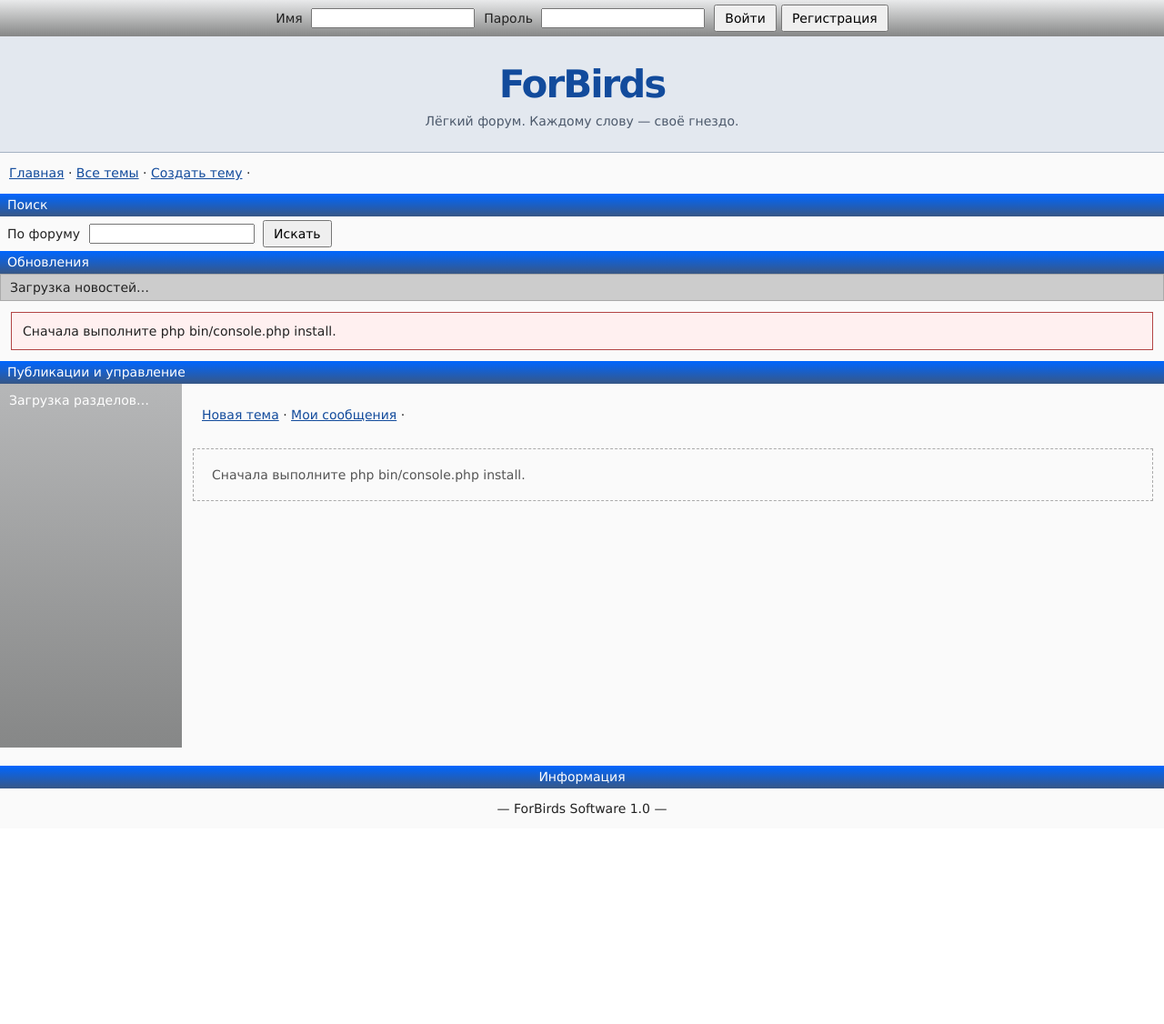
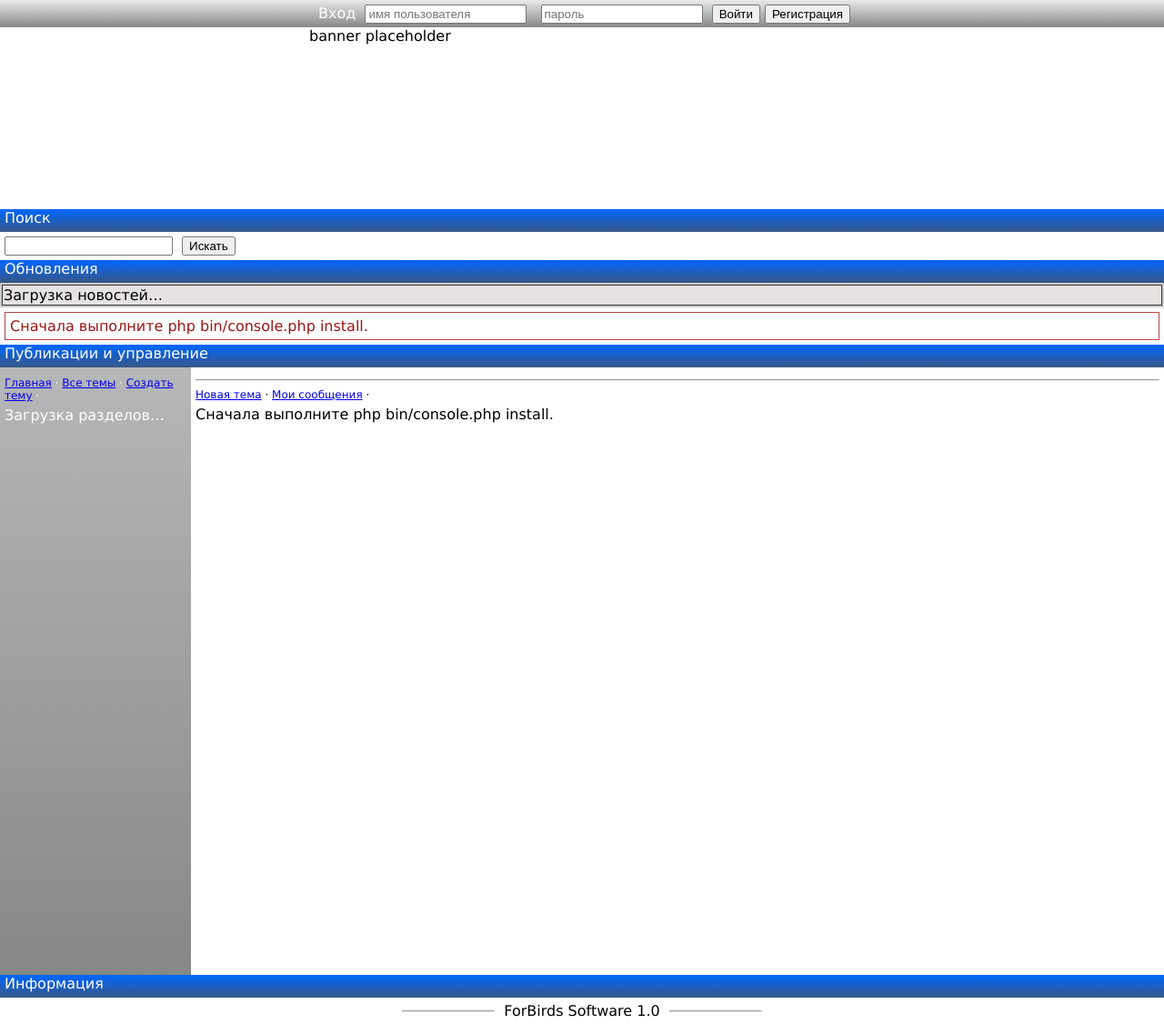
Before and after one commit to dolkiztnbb/forbirds, a PHP site: page /dashboard.html in a window 1280 px wide. Shown: the whole page at 91% size. Before the commit the page ends 895 px from the top, so only its background shows below. Run offline with PHP 8.4, Linux system fonts and the light colour scheme.

Commit message:
Restore original forum layout while preserving API integration
Co-authored-by: arena-agent <297053741+arena-agent@users.noreply.github.com>

```diff
--- a/public/app.css
+++ b/public/app.css
@@ -1,73 +1,85 @@
-/* Keep the blue bands, grey panels and table-based post layout of the original mockups. */
+/* The pre-API appearance lives in general.css, deliberately left unchanged.
+ * Only functional additions and narrow-screen adaptations belong here. */
 [hidden] { display: none !important; }
-* { box-sizing: border-box; }
-body { font-size: 14px; color: #222; background: #fafafa; }
-a { color: #124b9c; }
-button, input, textarea, select { font: inherit; }
-button { cursor: pointer; padding: 5px 10px; }
+button { cursor: pointer; }
 button:disabled { cursor: not-allowed; }
 button:focus-visible, a:focus-visible, input:focus-visible, textarea:focus-visible, select:focus-visible { outline: 2px solid #064cca; outline-offset: 2px; }
-.sub { min-height: 40px; height: auto; color: #222; padding: 4px; }
-.sub form { display: flex; gap: 5px; justify-content: center; align-items: center; flex-wrap: wrap; }
-.sub input { max-width: 180px; }
-.banner { text-align: center; padding: 28px 10px 18px; background: #e3e8ef; border-bottom: 1px solid #a5b2c3; }
-.banner > a { font-size: 42px; font-weight: bold; text-decoration: none; letter-spacing: -2px; }
-.banner p { color: #4c596b; margin: 8px 0; }
-.site-nav, .dashboard-nav { padding: 10px; line-height: 1.8; }
-.title { height: auto; min-height: 25px; padding: 4px 8px; }
-#search-form { padding: 3px 8px; }
-.news-table { border-collapse: collapse; }
-.news-table td { padding: 6px 10px; border: 1px solid #aaa; }
-.news-date { width: 160px; white-space: nowrap; }
-table.main-layout { height: auto; min-height: 50vh; }
-.sidebar { width: 200px; padding: 10px; }
-.sidebar a { color: #122e5b; font-weight: bold; }
-.sidebar-scroll { height: auto; max-height: none; }
-.sidebar details { margin-bottom: 15px; }
-.sidebar p { color: #252a30; white-space: pre-wrap; }
-.main-content { vertical-align: top; padding: 12px; }
-.author-info { width: auto; font-size: 11px; padding: 2px; text-align: center; color: #555; }
-td.post-author { width: 140px; }
+.sub form { display: inline; }
+.sub input { width: 170px; }
+.banner { text-align: center; }
+/* The original referenced a missing banner.png. Keep its 600×200 slot without a broken image request. */
+.banner-placeholder { display: inline-block; width: 600px; max-width: 100%; height: 200px; box-sizing: border-box; text-align: left; vertical-align: top; color: inherit; text-decoration: none; }
+.site-nav { padding: 5px 0; font-size: 12px; }
+.dashboard-nav { margin-bottom: 5px; font-size: 12px; }
+.sidebar { padding: 5px; }
+.main-content { padding: 5px; vertical-align: top; min-width: 0; }
+.news-table td { border: 1px solid #333; background-color: #e6e2e2; padding: 1px; }
+.news-date { width: 200px; font-weight: bold; }
+#feed-description:empty { display: none; }
+.post-table { table-layout: fixed; }
+.post-header > * { margin-right: 5px; }
+.post-header b a { color: inherit; text-decoration: none; }
+.post-number { font-style: italic; color: inherit; text-decoration: none; }
+.post-header time { font-size: 11px; }
+.avatar { width: 100px; height: 100px; }
 .author-name { overflow-wrap: anywhere; }
-.avatar { max-width: 64px; width: 64px; height: 64px; }
-.post-body { display: block; white-space: pre-wrap; overflow-wrap: anywhere; line-height: 1.5; }
-.post-header { display: flex; align-items: center; gap: 8px; flex-wrap: wrap; }
-.post-header time, .post-status { font-size: 12px; color: #555; }
-.post-status { border: 1px solid #aaa; padding: 2px 5px; background: #fff7d7; }
-.mod-tools { float: none; display: flex; flex-wrap: wrap; gap: 4px; margin-top: 10px; }
-.mod-tools button { font-size: 12px; }
-.post-links { margin-top: 12px; }
-.attachments { display: flex; flex-wrap: wrap; gap: 5px; margin-top: 10px; }
-.file-box { height: auto; width: auto; max-width: 100%; overflow-wrap: anywhere; }
+.post-body { display: block; white-space: pre-wrap; overflow-wrap: anywhere; }
+.post-status { font-size: 11px; font-style: italic; }
+.mod-tools { margin-top: 5px; }
+.mod-tools button { margin: 1px; }
+.post-links { margin: 5px 0; border-top: 1px solid #000; padding-top: 3px; }
+.attachments { margin-top: 5px; }
+.file-box { box-sizing: border-box; width: 110px; min-height: 100px; height: auto; margin: 2px; overflow-wrap: anywhere; }
 .file-box.spoiler { background: #d0c7d8; }
-#notice { margin: 12px; padding: 12px; border: 1px solid #7a9fc7; background: #edf5ff; white-space: pre-wrap; }
-#notice.error { border-color: #b34545; background: #fff0f0; }
-#composer { max-width: 1000px; border-top: 1px solid #aaa; margin-top: 16px; }
-#post-form label, #section-form > label { display: block; margin: 8px 0; }
-#post-form input:not([type=checkbox]):not([type=file]), #post-form select, #section-form input, #section-form textarea { display: block; max-width: 100%; width: 100%; margin: 5px 0; padding: 6px; }
-.heading-tb { height: auto; }
-.post-tb { height: 180px; min-height: 100px; resize: vertical; padding: 8px; }
-.dnd { padding: 12px; height: auto; min-height: 100px; background: #efefef; }
-.dnd.drag-over { border: 2px solid #0754bf; background: #e6effc; }
-#file-input { display: block; max-width: 100%; }
-#file-list { list-style: none; margin: 10px 0; padding: 0; }
-#file-list li { display: flex; align-items: center; flex-wrap: wrap; gap: 10px; padding: 5px; border-bottom: 1px solid #ccc; }
-#file-list label { display: inline-flex; align-items: center; }
-.pow-box { border: 1px solid #8a99a9; background: #edf0f4; margin-top: 12px; }
-#pow-status { display: inline-block; margin: 8px; }
+#notice { margin: 5px; padding: 5px; border: 1px solid #888; white-space: pre-wrap; }
+#notice.error { border-color: #b34545; color: #9b1717; }
+#composer-title, #section-admin h2 { font-size: 16px; font-weight: normal; margin: 5px 0; }
+.composer-table { table-layout: fixed; }
+.composer-table td { padding: 5px; vertical-align: top; }
+.composer-options { width: 200px; }
+#topic-fields > label { display: block; margin-bottom: 5px; }
+#topic-fields input, #post-form textarea { box-sizing: border-box; }
+#topic-fields input { margin-right: 0; }
+#publish-flags { padding: 0; margin: 0; border: 0; }
+#publish-flags legend { display: none; }
+#publish-flags label { display: block; }
+#post-submit { width: 100%; height: 100px; }
+#file-input { display: block; max-width: 100%; box-sizing: border-box; }
+.dnd.drag-over { outline: 2px solid #0754bf; }
+#file-list:empty { display: none; }
+#file-list li { overflow-wrap: anywhere; }
+#file-list label, #file-list button { margin-left: 5px; }
+.pow-box { margin: 5px 0; padding: 5px; border: 1px solid #888; font-size: 12px; }
+.pow-box p { margin: 5px 0; }
+#pow-status { display: inline-block; margin: 5px; }
 #cooldown { font-weight: bold; }
-#post-submit { min-width: 180px; padding: 12px; margin-top: 8px; }
-.pagination { display: flex; gap: 12px; align-items: center; margin: 16px 0; flex-wrap: wrap; }
-#section-admin { margin-top: 24px; max-width: 600px; }
-footer { text-align: center; margin-top: 20px; }
-.empty { padding: 20px; color: #555; border: 1px dashed #aaa; }
-@media (max-width: 650px) {
-  .main-layout, .main-layout > tbody, .main-layout > tbody > tr, .main-layout > tbody > tr > td { display: block; width: 100%; }
-  .sidebar { padding: 8px; }
-  .sidebar details { display: inline-block; vertical-align: top; margin: 4px 12px 4px 0; }
-  td.post-author { width: 85px; }
-  .author-info { font-size: 10px; }
-  .news-date { width: 100px; }
-  .main-content { padding: 8px; }
-  .banner { padding: 20px 8px 10px; }
+#post-result:empty { display: none; }
+.pagination { margin: 5px 0; }
+.pagination > * { margin-right: 10px; }
+.pagination:empty { display: none; }
+#section-admin { border-top: 1px solid #888; margin-top: 10px; }
+#section-admin label { display: block; margin: 5px 0; }
+#section-admin input:not([type=checkbox]), #section-admin textarea { max-width: 100%; box-sizing: border-box; }
+.footer-table { margin: 0 auto; border-spacing: 0; }
+.footer-table td { padding: 5px; vertical-align: middle; }
+.footer-table hr { width: 100px; }
+.empty { margin: 5px 0; }
+@media (max-width: 700px) {
+  .sub { height: auto; min-height: 30px; }
+  .sub input { max-width: 30vw; }
+  .main-layout, .main-layout > tbody, .main-layout > tbody > tr, .main-layout > tbody > tr > td { display: block; width: auto; }
+  table.main-layout { width: 100%; height: auto; }
+  .sidebar-scroll { height: auto; max-height: 200px; }
+  .site-nav { font-size: 14px; }
+  .scroll { height: auto; max-height: none; padding-right: 0; }
+  .banner-placeholder { height: 200px; }
+  td.post-author { width: 100px; }
+  .avatar { width: 80px; height: 80px; }
+  .mod-tools { float: none; }
+  .composer-table, .composer-table > tbody, .composer-table > tbody > tr, .composer-table > tbody > tr > td { display: block; width: auto; }
+  .composer-table { width: 100%; }
+  .post-tb { height: 35vh; }
+  #post-submit { height: 60px; }
+  .footer-table hr { width: 50px; }
+  .news-date { width: 110px; }
 }
--- a/public/app.js
+++ b/public/app.js
@@ -74,7 +74,7 @@ async function loadSections() {
   const side = $('#sections'); side.replaceChildren();
   if (!sections.length) side.append(node('p', 'Разделов пока нет. Администратор может создать первый в панели публикаций.'));
   for (const section of sections) {
-    const details = node('details'); details.open = true;
+    const details = node('details');
     const summary = node('summary'); summary.append(link(section.title + (section.is_archived ? ' [архив]' : ''), '/index.html?section_id=' + section.id));
     details.append(summary, node('p', section.description)); side.append(details);
   }
@@ -137,11 +137,14 @@ function renderPost(item, { title = '', threadLink = true, replyCount } = {}) {
     a.addEventListener('click', event => { event.preventDefault(); profile(item.user_id).catch(notify); });
     if (item.author_banned) { const s = node('s'); s.append(a); name.append(s); } else name.append(a);
   } else name.textContent = username;
-  const avatar = node('img', null, 'avatar'); avatar.src = '/avatars/noavatar.png'; avatar.alt = ''; avatar.width = 64; avatar.height = 64;
+  const avatar = node('img', null, 'avatar'); avatar.src = '/avatars/noavatar.png'; avatar.alt = ''; avatar.width = 100; avatar.height = 100;
   author.append(name, node('div', roleLabels[item.author_role] || 'Гость', 'author-rank'), avatar);
   const header = node('div', null, 'post-header');
-  if (title) header.append(threadLink ? link(title, '/post.html?id=' + item.thread_id) : node('strong', title));
-  header.append(link('№' + item.id, '/post.html?id=' + item.thread_id + '#post-' + item.id));
+  if (title) {
+    const heading = node('b'); heading.append(threadLink ? link(title, '/post.html?id=' + item.thread_id) : node('span', title)); header.append(heading);
+  }
+  const number = link('№' + item.id, '/post.html?id=' + item.thread_id + '#post-' + item.id);
+  number.className = 'post-number'; header.append(number);
   const time = node('time', date(item.created_at)); time.dateTime = item.created_at; header.append(time);
   if (item.status !== 'approved' || staff()) header.append(node('span', labels[item.status], 'post-status'));
   content.append(header, node('hr'), node('div', item.body, 'post-body'));
@@ -176,14 +179,14 @@ function renderPost(item, { title = '', threadLink = true, replyCount } = {}) {
       tools.append(b);
     }
     if (item.user_id && item.user_id !== me.id && item.author_role !== 'admin') tools.append(button('Права / бан автора', () => profile(item.user_id)));
-    content.append(tools);
+    header.append(tools);
   }
   row.append(author, content); tbody.append(row); table.append(tbody); table.id = 'post-' + item.id;
   return table;
 }
 async function loadFeed() {
   const query = pageQuery(), sectionId = params.get('section_id'), search = params.get('q');
-  let title = 'Главная', description = 'Публикации, отмеченные для главной страницы.';
+  let title = 'Главная', description = '';
   if (sectionId) {
     query.set('section_id', sectionId);
     const section = sections.find(s => String(s.id) === sectionId);
--- a/public/dashboard.html
+++ b/public/dashboard.html
@@ -12,22 +12,18 @@
   <header>
     <div class="sub">
       <form id="auth-form" action="/api/auth/login" method="post">
-        <label>Имя <input name="username" autocomplete="username" required minlength="3" maxlength="32" pattern="[A-Za-z0-9_]+"></label>
-        <label>Пароль <input name="password" type="password" autocomplete="current-password" required minlength="12" maxlength="72"></label>
+        Вход <input aria-label="Имя пользователя" placeholder="имя пользователя" name="username" autocomplete="username" required minlength="3" maxlength="32" pattern="[A-Za-z0-9_]+">
+        <input aria-label="Пароль" placeholder="пароль" name="password" type="password" autocomplete="current-password" required minlength="12" maxlength="72">
         <button name="action" value="login">Войти</button>
         <button name="action" value="register">Регистрация</button>
       </form>
       <div id="account" hidden><span id="account-name"></span> <button id="logout" type="button">Выйти</button></div>
     </div>
-    <div class="banner"><a href="/">ForBirds</a><p>Лёгкий форум. Каждому слову — своё гнездо.</p></div>
-    <nav class="site-nav" aria-label="Навигация">
-      <a href="/">Главная</a> · <a href="/index.html?view=all">Все темы</a> ·
-      <a href="/dashboard.html">Создать тему</a> · <a href="/dashboard.html?mode=mine" id="my-link" hidden>Мои сообщения</a>
-      <a href="/dashboard.html?mode=queue" id="queue-link" hidden>Модерация</a>
-    </nav>
+    <div class="banner"><a class="banner-placeholder" href="/" aria-label="На главную">banner placeholder</a></div>
+
     <div class="title">Поиск</div>
     <form id="search-form" action="/index.html" method="get">
-      <label>По форуму <input name="q" type="search" required minlength="2" maxlength="200"></label>
+      <input aria-label="Поиск по форуму" name="q" type="search" required minlength="2" maxlength="200">
       <button>Искать</button>
     </form>
     <div class="title">Обновления</div>
@@ -37,8 +33,16 @@
   <noscript><p>Для форм и локальной хэш-капчи необходим JavaScript. Вычисления выполняются только после нажатия кнопки проверки.</p></noscript>
   <div class="title" id="page-title">Публикации и управление</div>
   <table class="main-layout"><tbody><tr>
-    <td class="sidebar"><nav class="sidebar-scroll" id="sections" aria-label="Разделы">Загрузка разделов…</nav></td>
+    <td class="sidebar">
+    <nav class="site-nav" aria-label="Навигация">
+      <a href="/">Главная</a> · <a href="/index.html?view=all">Все темы</a> ·
+      <a href="/dashboard.html">Создать тему</a> · <a href="/dashboard.html?mode=mine" id="my-link" hidden>Мои сообщения</a>
+      <a href="/dashboard.html?mode=queue" id="queue-link" hidden>Модерация</a>
+    </nav>
+      <nav class="sidebar-scroll" id="sections" aria-label="Разделы">Загрузка разделов…</nav></td>
     <td class="main-content">
+      <hr>
+      <div class="scroll">
 
       <nav class="dashboard-nav"><a href="/dashboard.html">Новая тема</a> · <a href="?mode=mine">Мои сообщения</a> · <a id="queue-tab" href="?mode=queue" hidden>Очередь модерации</a></nav>
       <div id="dashboard-content"></div>
@@ -47,22 +51,35 @@
       <section id="composer" hidden>
         <h2 id="composer-title">Создать тему</h2>
         <form id="post-form" action="/api/threads" method="post" enctype="multipart/form-data">
+          <table class="post-table p composer-table"><tbody>
+            <tr>
+              <td class="composer-body">
                 <div id="topic-fields">
                   <label>Раздел <select name="section_id" id="section-select" required></select></label>
-            <label>Заголовок <input class="heading-tb" name="title" maxlength="200" required></label>
+                  <input class="heading-tb" aria-label="Заголовок" name="title" placeholder="заголовок" maxlength="200" required>
                 </div>
-          <label>Текст сообщения <textarea class="post-tb" name="body" required maxlength="50000"></textarea></label>
+                <textarea class="post-tb" aria-label="Текст сообщения" name="body" placeholder="текст" required maxlength="50000"></textarea>
+              </td>
+              <td class="composer-options">
                 <fieldset id="publish-flags" hidden><legend>Размещение</legend>
                   <label><input name="is_news" type="checkbox">Добавить в новости</label>
-            <label><input name="is_featured" type="checkbox">Добавить на главную</label>
+                  <label><input name="is_featured" type="checkbox">Добавить на главную страницу</label>
                 </fieldset>
+              </td>
+            </tr>
+            <tr>
+              <td>
                 <div class="dnd" id="drop-zone" tabindex="0" aria-label="Загрузка файлов">
-            <label>До 10 файлов, до 5 МиБ каждый, 20 МиБ суммарно.
+                  <label>Перетащите или вставьте файлы сюда
                     <input id="file-input" type="file" multiple accept=".jpg,.jpeg,.png,.gif,.webp,.txt,.pdf,.zip">
                   </label>
-            <span>Выберите, перетащите или вставьте файлы. Разрешены изображения, TXT, PDF, ZIP.</span>
+                  <small>До 10 файлов, 5 МиБ каждый, 20 МиБ суммарно.</small>
                 </div>
                 <ul id="file-list"></ul>
+              </td>
+              <td class="composer-options"><button id="post-submit" type="submit" disabled>Запостить</button></td>
+            </tr>
+          </tbody></table>
           <fieldset class="pow-box"><legend>Локальная хэш-проверка</legend>
             <p>Без внешних сервисов. Проверка использует процессор устройства и не доказывает, что вы человек.</p>
             <p id="cooldown" role="status"></p>
@@ -71,7 +88,6 @@
             <span id="pow-status" role="status" aria-live="polite">Загрузка условий публикации…</span>
           </fieldset>
           <p>Все публикации проходят премодерацию, кроме сообщений доверенных участников и персонала.</p>
-          <button id="post-submit" type="submit" disabled>Запостить</button>
           <p id="post-result" role="status" aria-live="polite"></p>
         </form>
       </section>
@@ -86,8 +102,14 @@
         </form>
       </section>
 
+      </div>
     </td>
   </tr></tbody></table>
-  <footer><div class="title">Информация</div><p>— ForBirds Software 1.0 —</p></footer>
+  <footer>
+    <div class="title">Информация</div>
+    <table class="footer-table"><tbody><tr>
+      <td><hr></td><td>ForBirds Software 1.0</td><td><hr></td>
+    </tr></tbody></table>
+  </footer>
 </body>
 </html>
```
Also changed, not shown: public/index.html (+21 -11 lines), public/post.html (+39 -17 lines), tests/test_browser.cjs (+19 -0 lines), README.md. Lines whose indentation alone changed are shown as unchanged.
